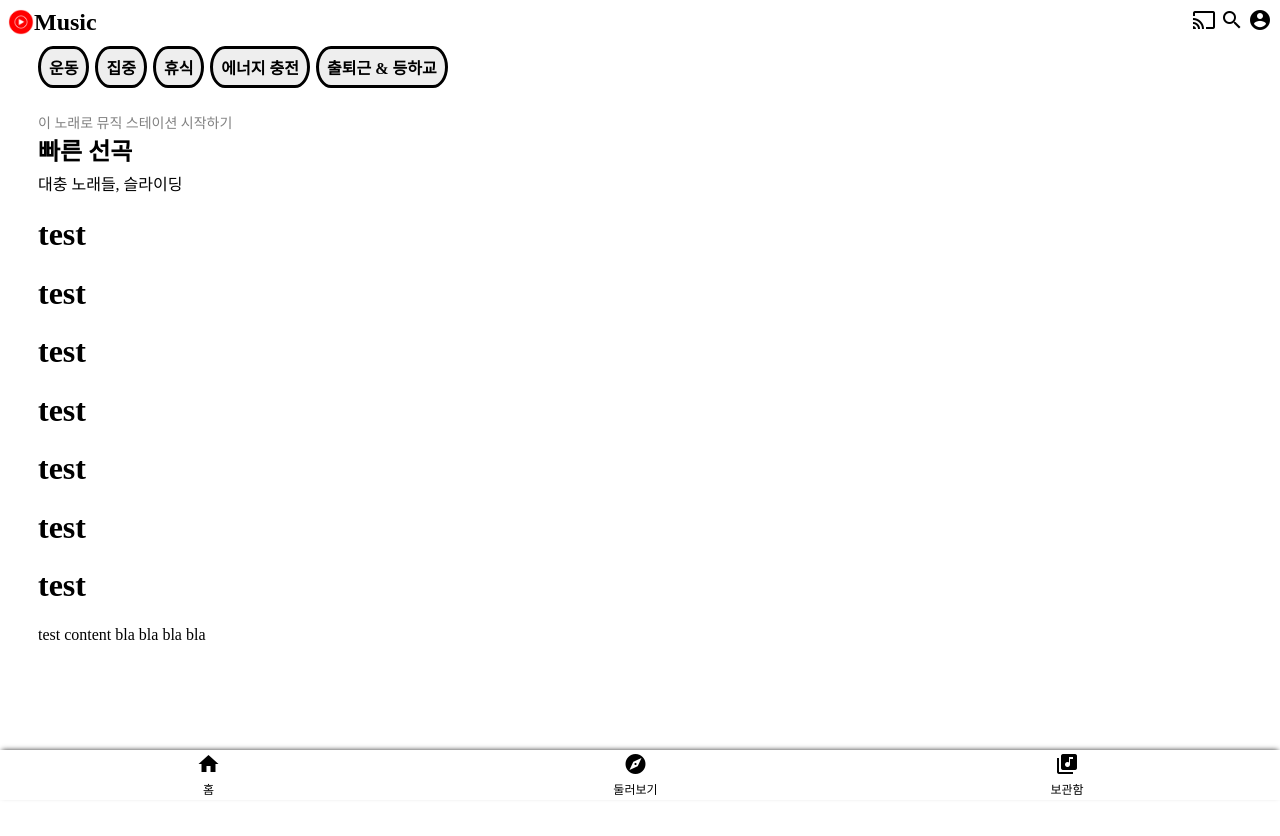
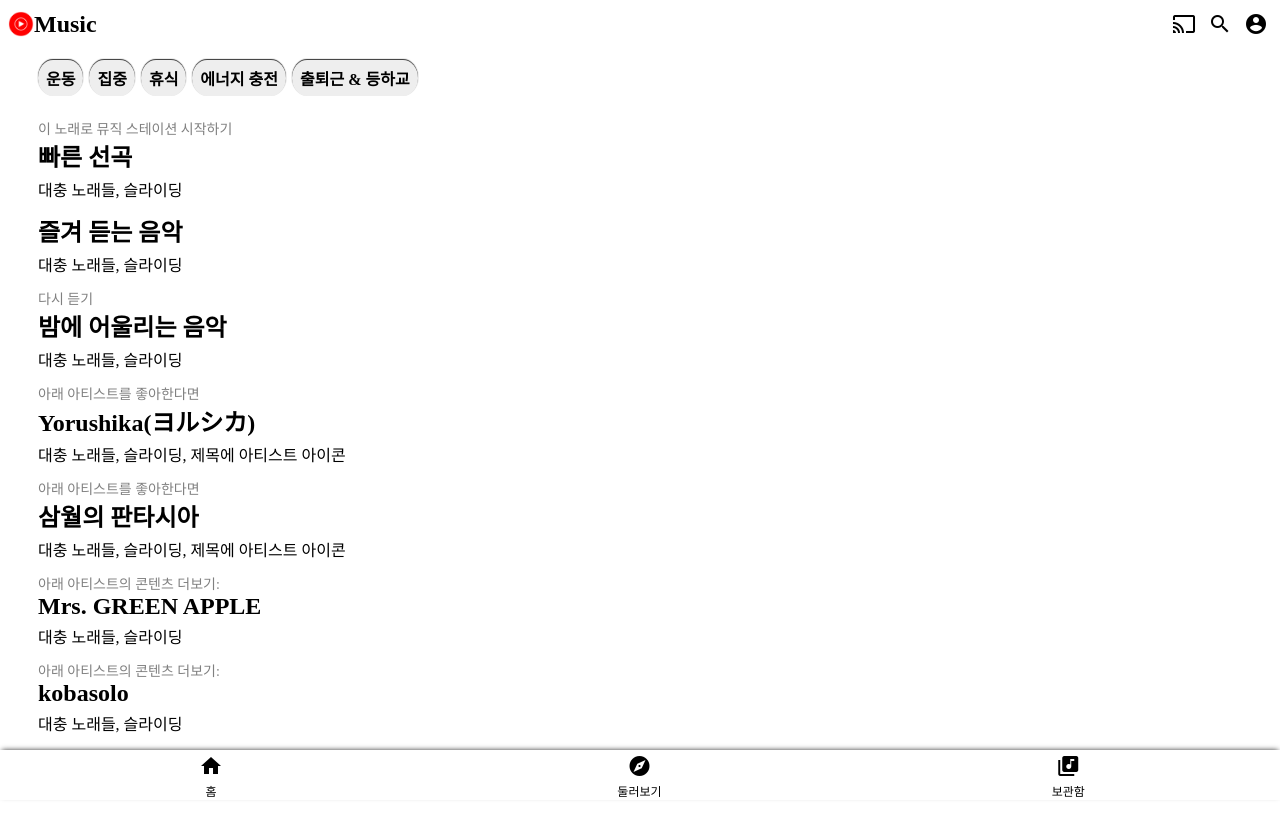
Before and after one commit to kckc0608/youtube_music_clone, a plain HTML site: page index.html in a window 1280 px wide. Before the commit the page ends 800 px from the top, so only its background shows below. Drawn offline with Linux system fonts and the light colour scheme.

Commit message:
FIX: Fix style and Add content - Fix chip item style so that it looks like original one more - Add contents to 'content area' more so that it's content get rich

```diff
--- a/index.html
+++ b/index.html
@@ -37,13 +37,48 @@
                     대충 노래들, 슬라이딩
                 </div>
             </div>
-            <h1>test</h1>
-            <h1>test</h1>
-            <h1>test</h1>
-            <h1>test</h1>
-            <h1>test</h1>
-            <h1>test</h1>
-            <h1>test</h1>
+            <div class="content_item">
+                <div id="item_about"></div>
+                <div id="item_name">즐겨 듣는 음악</div>
+                <div id="item_content">
+                    대충 노래들, 슬라이딩
+                </div>
+            </div>
+            <div class="content_item">
+                <div id="item_about">다시 듣기</div>
+                <div id="item_name">밤에 어울리는 음악</div>
+                <div id="item_content">
+                    대충 노래들, 슬라이딩
+                </div>
+            </div>
+            <div class="content_item">
+                <div id="item_about">아래 아티스트를 좋아한다면</div>
+                <div id="item_name">Yorushika(ヨルシカ)</div>
+                <div id="item_content">
+                    대충 노래들, 슬라이딩, 제목에 아티스트 아이콘
+                </div>
+            </div>
+            <div class="content_item">
+                <div id="item_about">아래 아티스트를 좋아한다면</div>
+                <div id="item_name">삼월의 판타시아</div>
+                <div id="item_content">
+                    대충 노래들, 슬라이딩, 제목에 아티스트 아이콘
+                </div>
+            </div>
+            <div class="content_item">
+                <div id="item_about">아래 아티스트의 콘텐츠 더보기:</div>
+                <div id="item_name">Mrs. GREEN APPLE</div>
+                <div id="item_content">
+                    대충 노래들, 슬라이딩
+                </div>
+            </div>
+            <div class="content_item">
+                <div id="item_about">아래 아티스트의 콘텐츠 더보기:</div>
+                <div id="item_name">kobasolo</div>
+                <div id="item_content">
+                    대충 노래들, 슬라이딩
+                </div>
+            </div>
             <p>test content bla bla bla bla</p>
         </div>
         <!-- bottom nav-->
--- a/style.css
+++ b/style.css
@@ -2,6 +2,10 @@
     display: flex;
     justify-content: flex-end;
     align-items: center;
+}
+
+.material-icons {
+    margin: 4px;
 }
 
 #logo {
@@ -18,6 +22,11 @@
 
 .chip_area {
     display: flex;
+    position: sticky;
+    top: 0;
+    padding-top: 10px;
+    padding-bottom:10px;
+    background-color: #fff;
 }
 
 .chip {
@@ -25,16 +34,16 @@
     padding: 6px;
     padding-left: 8px;
     padding-right: 8px;
-    border-style: solid;
+    /*border-style: solid;*/
     /*border-color: #fff;*/
     border-radius: 15px / 50%;
     background-color: #eee;
-    /*box-shadow: -1px -1px 2px #333;*/
+    box-shadow: 0px -1px 1px #333;
     font-weight: bold;
 }
 
 .content_item {
-    margin-top: 24px;
+    margin-top: 12px;
 }
 
 #item_about {
```
